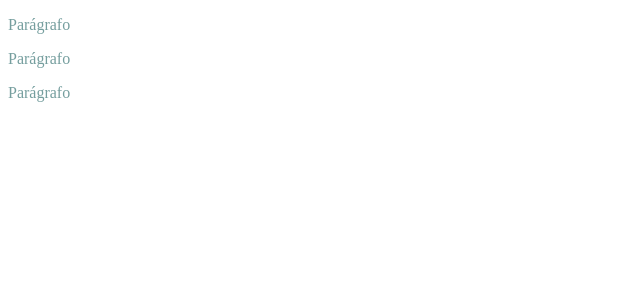
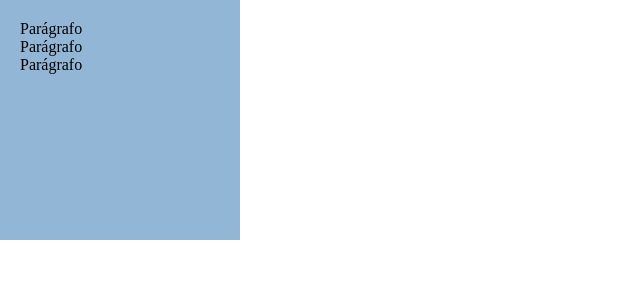
Before and after one commit to f-nely/curso-php, a PHP site: page /boxmodel-padding.html in a window 1280 px wide. Shown: the top 300 px of the page, without its empty margins (0-640 px from the left). Run offline with PHP 8.4, Linux system fonts and the light colour scheme.

Commit message:
Alterando o estilo das classes boxmodel-padding e paragrafo-box

```diff
--- a/public/section-18/styles.css
+++ b/public/section-18/styles.css
@@ -1,3 +1,7 @@
+* {
+  margin: 0;
+}
+
 h1 {
   color: #008080;
 }
@@ -101,10 +105,23 @@ h2 {
   font-variant: small-caps;
 }
 
-/* Box model */
+/* boxmodel-bordas */
 .boxmodel-borda {
   width: 100px;
-  padding: 100px;
+  height: 100px;
   background-color: #008080;
   border: 1px dashed #000;
 }
+
+/* boxmodel-padding */
+.boxmodel-padding {
+  width: 200px;
+  height: 200px;
+  background-color: #92B6D5;
+  padding: 20px;
+}
+
+.paragrafo-box {
+  color: #000;
+  margin: 0;
+}
```
